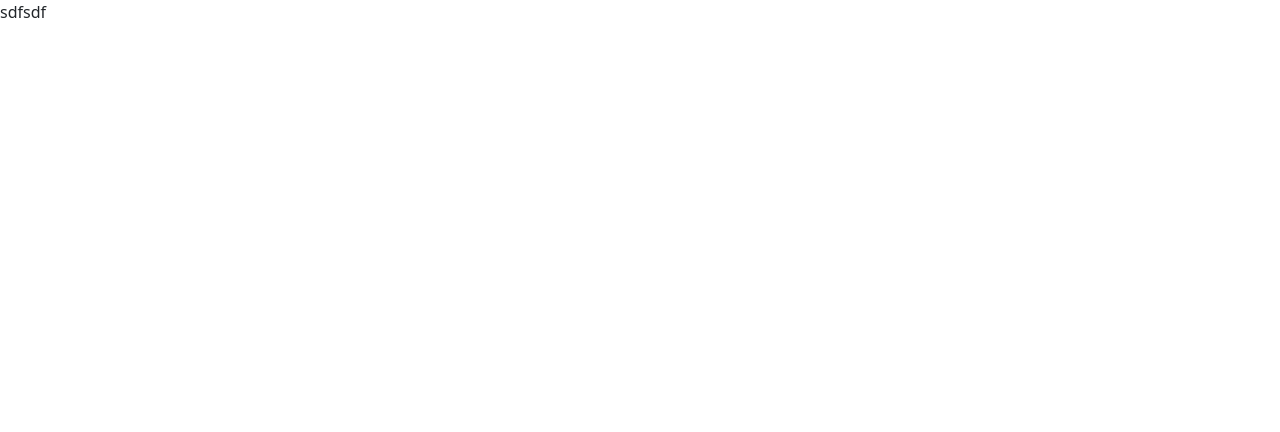
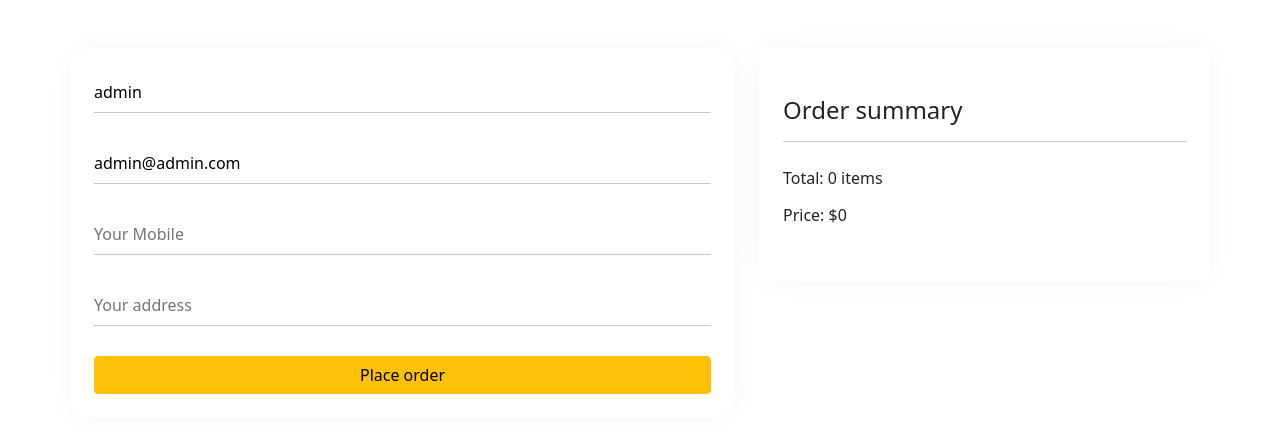
Before and after one commit to alihaydararman/electro_Cart, a React (Create React App) app: page /product/checkout in a window 1280 px wide. Shown: the top 432 px of the page. Built offline with nearby package versions, Linux system fonts and the light colour scheme.

Commit message:
checkout

```diff
--- a/package.json
+++ b/package.json
@@ -12,6 +12,7 @@
     "react": "^17.0.2",
     "react-bootstrap": "^2.1.0",
     "react-dom": "^17.0.2",
+    "react-hook-form": "^7.22.5",
     "react-rating": "^2.0.5",
     "react-redux": "^7.2.6",
     "react-router-dom": "^6.2.1",
--- a/src/Components/Cart/Cart.js
+++ b/src/Components/Cart/Cart.js
@@ -33,7 +33,7 @@ const Cart = () => {
             {getCartCount() === 0 ? (
               <div className='p-4 d-flex align-items-center'>
                 <p className=' m-0 '>Your cart is empty</p>{' '}
-                <Link to='/' className='text-success ms-3 p-0'>
+                <Link to='/' className='text-warning ms-3 p-0'>
                   <i className='fas fa-home me-1'></i>
                   Go home
                 </Link>
--- /dev/null
+++ b/src/Components/Checkout/Checkout.css
@@ -0,0 +1,8 @@
+.data-form input{
+ margin-bottom: 30px;
+ width: 100%;
+ border:none;
+ border-bottom:1px solid #C5C5C5 ;
+ outline: none;
+ padding: 8px 0;
+}
--- a/src/Components/Checkout/Checkout.js
+++ b/src/Components/Checkout/Checkout.js
@@ -1,9 +1,109 @@
-import React from 'react';
+
+import React, { useState } from 'react';
+import { Alert } from 'react-bootstrap';
+import { useForm } from 'react-hook-form';
+import { useDispatch, useSelector } from 'react-redux';
+import { reseteCart } from '../../redux/actions/cartAction';
+import './Checkout.css';
 
 const Checkout = () => {
+  // const { user } = useAuth();
+  const user = {
+    displayName: 'admin',
+    email: 'admin@admin.com',
+  };
+  const [success, setSuccess] = useState('');
+
+  const cart = useSelector((state) => state.cart);
+  const { cartItems } = cart;
+
+  const dispatch = useDispatch();
+
+  const cartReset = () => {
+    dispatch(reseteCart());
+  };
+  const getCartTotal = () => {
+    return cartItems.reduce((price, item) => item.price * item.qty + price, 0);
+  };
+  const getCartCount = () => {
+    return cartItems.reduce((qty, item) => qty + Number(item.qty), 0);
+  };
+
+  const { register, handleSubmit, reset } = useForm();
+  const onSubmit = (data) => {
+    console.log(data);
+    const order = { ...data, status: 'pending', order: [...cartItems] };
+    fetch('http://localhost:9000/orders', {
+      method: 'POST',
+      headers: {
+        'content-type': 'application/json',
+      },
+      body: JSON.stringify(order),
+    })
+      .then((res) => res.json())
+      .then((data) => {
+        if (data.insertedId) {
+          setSuccess(true);
+          reset();
+          setTimeout(() => {
+            setSuccess(false);
+          }, 5000);
+        }
+        console.log(data)
+      });
+    cartReset();
+  };
   return (
-    <div>
-      sdfsdf
+    <div className='container'>
+      <div className='row my-5'>
+        <div className='col-12 col-md-7 box-shadow p-4 data-form '>
+          <form onSubmit={handleSubmit(onSubmit)}>
+            <input
+              required
+              placeholder='Name'
+              {...register('name')}
+              defaultValue={user.displayName}
+            />
+
+            <input
+              required
+              placeholder='Your Email'
+              type='email'
+              {...register('email')}
+              defaultValue={user.email}
+            />
+            <input
+              required
+              placeholder='Your Mobile'
+              type='text'
+              {...register('phone')}
+            />
+            <input
+              required
+              placeholder='Your address'
+              {...register('address')}
+            />
+
+            <button type='submit' className='btn btn-warning w-100'>
+              Place order
+            </button>
+            {success && (
+              <Alert variant='success' className='mt-2 py-2'>
+                order confirm successfully
+              </Alert>
+            )}
+          </form>
+        </div>
+
+        <div className='col-12 col-md-5 mt-5 mt-md-0 ps-md-4 p-0'>
+          <div className=' bg-white box-shadow rounded-3 p-4 py-5'>
+            <h4>Order summary</h4>
+            <hr className='mb-4' />
+            <p>Total: {getCartCount()} items</p>
+            <h6>Price: ${getCartTotal()}</h6>
+          </div>
+        </div>
+      </div>
     </div>
   );
 };
--- a/src/redux/actions/cartAction.js
+++ b/src/redux/actions/cartAction.js
@@ -12,8 +12,8 @@ export const addToCart = (id, qty) => async (dispatch, getState) => {
       name: data.name,
       img: data.img,
       price: data.price,
-      countStock: data.countStock,
-      category: data.category,
+      stock: data.stock,
+      rating:data.rating,
       status: 'pending',
       qty: qty > 0 ? qty : 1,
     },
```
Also changed, not shown: 1 other file (tests, documents, lock files or other folders).
